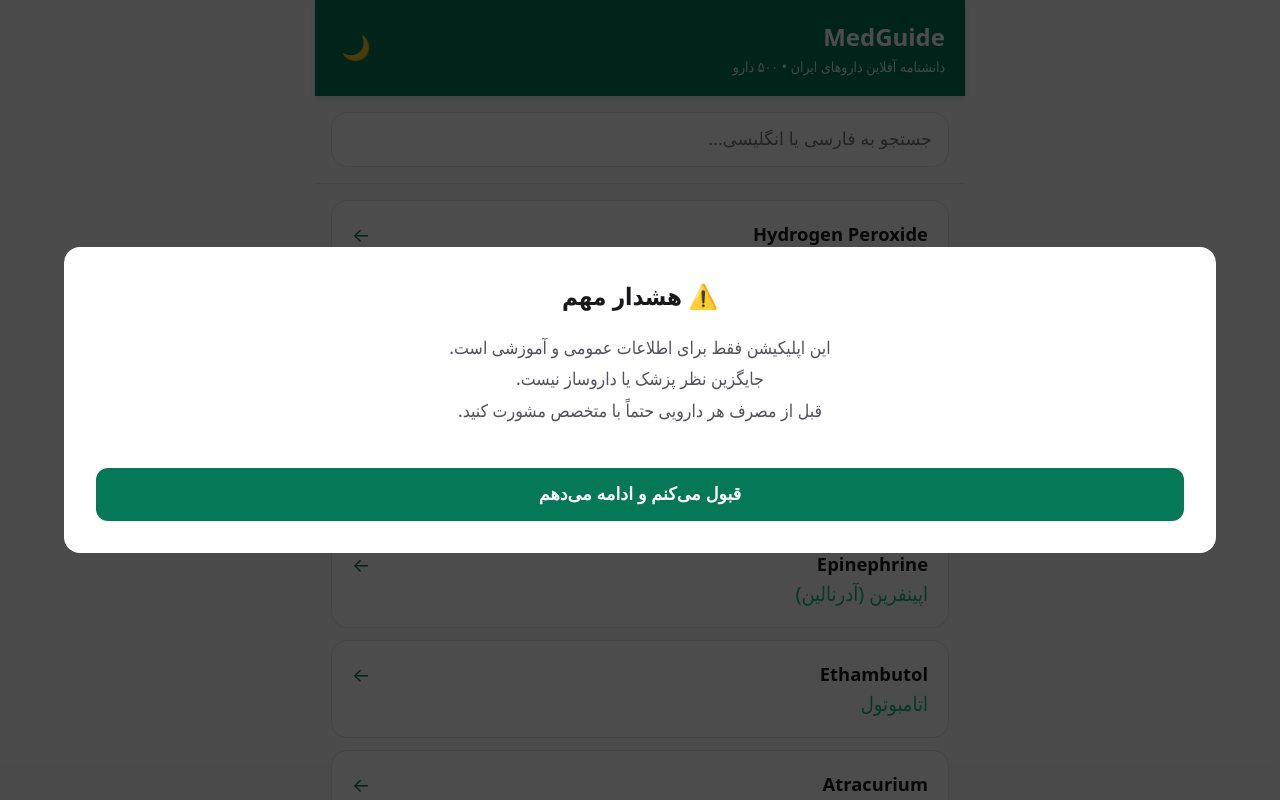
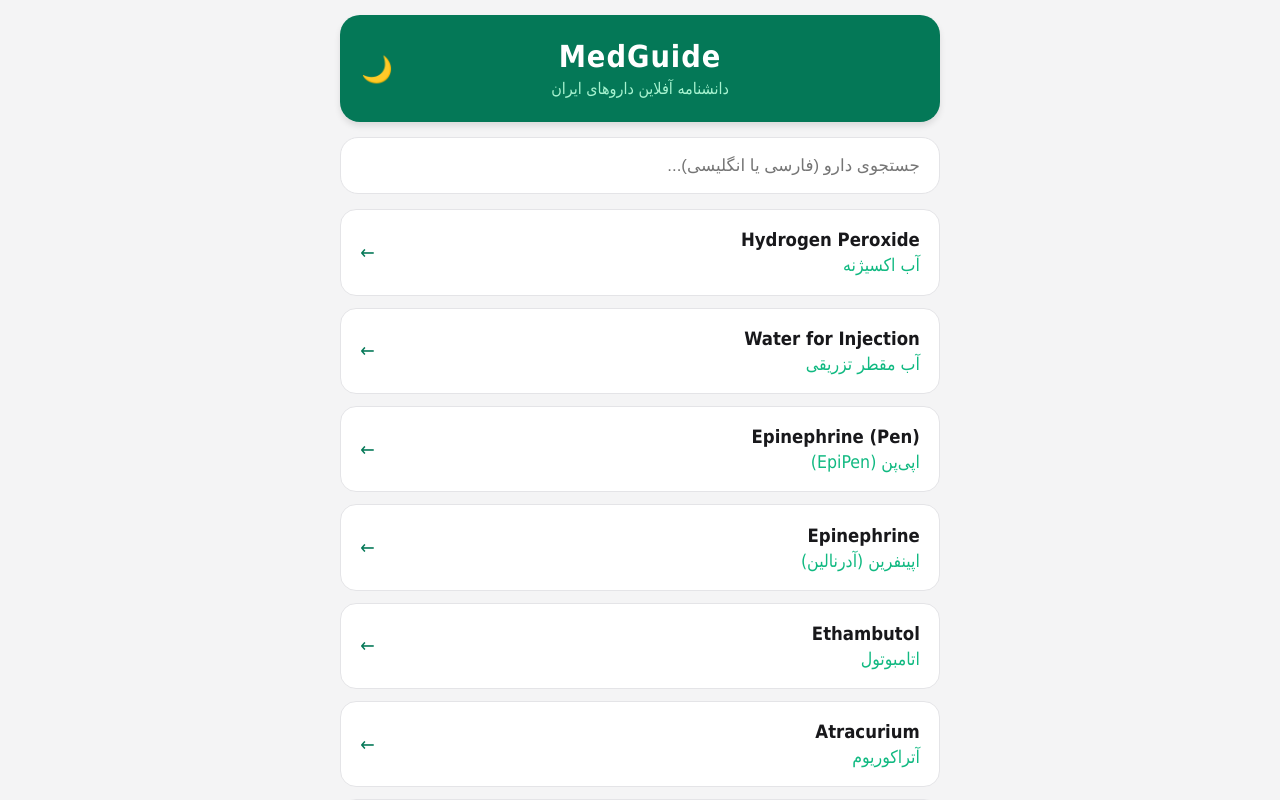
Before and after one commit to HematiteDEV/MedGuide-App, a plain HTML site: page index.html in a window 1280 px wide. Shown: the top 800 px of the page. Drawn offline with Linux system fonts and the light colour scheme.

Commit message:
Update index.html

```diff
--- a/index.html
+++ b/index.html
@@ -8,14 +8,13 @@
   <meta name="theme-color" content="#047857">
   <style>
     :root {
-      --bg-main: #fafafa;
+      --bg-main: #f4f4f5;
       --bg-card: #ffffff;
       --text-main: #18181b;
       --text-mut: #52525b;
       --border: #e4e4e7;
       --primary: #047857;
       --primary-light: #10b981;
-      --header-text: #d1fae5;
     }
     body.dark-mode {
       --bg-main: #18181b;
@@ -25,80 +24,97 @@
       --border: #3f3f46;
       --primary: #047857;
     }
-    body { font-family: system-ui, -apple-system, Tahoma, sans-serif; background: var(--bg-main); color: var(--text-main); margin: 0; padding: 0; transition: background 0.3s; }
-    .hidden { display: none !important; }
-    .max-w { max-width: 650px; margin: 0 auto; position: relative; }
+    body { font-family: Tahoma, sans-serif; background: var(--bg-main); color: var(--text-main); margin: 0; padding: 0; transition: background 0.3s; }
 
-    /* Modal */
-    #disclaimerModal { position: fixed; inset: 0; background: rgba(0,0,0,0.7); display: flex; align-items: center; justify-content: center; z-index: 50; }
-    .modal-content { background: var(--bg-card); padding: 2rem; border-radius: 1rem; width: 85%; text-align: center; }
-    .modal-btn { background: var(--primary); color: white; border: none; padding: 1rem; width: 100%; border-radius: 0.75rem; font-size: 1.1rem; font-weight: bold; cursor: pointer; margin-top: 1.5rem; }
+    /* این کلاس باعث می‌شود سربرگ و کادر جستجو هم‌اندازه شوند و از لبه‌های گوشی فاصله بگیرند */
+    .app-container { max-width: 600px; margin: 0 auto; padding: 15px; }
 
-    /* Header */
-    header { background: var(--primary); color: white; padding: 1.25rem; display: flex; justify-content: space-between; align-items: center; position: sticky; top: 0; z-index: 40; box-shadow: 0 4px 6px -1px rgba(0,0,0,0.1); }
-    header h1 { margin: 0; font-size: 1.5rem; }
-    header p { margin: 0; color: var(--header-text); font-size: 0.875rem; margin-top: 0.25rem; }
-    .theme-btn { background: none; border: none; font-size: 1.5rem; cursor: pointer; }
+    /* استایل سربرگ: گرد و وسط‌چین */
+    header {
+      background: var(--primary);
+      color: white;
+      padding: 1.5rem 1rem;
+      text-align: center;
+      border-radius: 20px;
+      position: relative;
+      box-shadow: 0 4px 6px rgba(0,0,0,0.1);
+    }
+    header h1 { margin: 0; font-size: 1.9rem; font-weight: bold; letter-spacing: 1px;}
+    header p { margin: 5px 0 0 0; color: #a7f3d0; font-size: 1rem; }
 
-    /* Search */
-    .search-container { padding: 1rem; position: sticky; top: 72px; background: var(--bg-main); z-index: 30; border-bottom: 1px solid var(--border); }
-    input[type="text"] { width: 100%; padding: 1rem; font-size: 1.1rem; border-radius: 1rem; border: 1px solid var(--border); background: var(--bg-card); color: var(--text-main); box-sizing: border-box; outline: none; }
+    /* دکمه ماه: شناور در سمت چپ تا متن را از وسط منحرف نکند */
+    .theme-btn {
+      position: absolute;
+      left: 15px;
+      top: 50%;
+      transform: translateY(-50%);
+      background: none;
+      border: none;
+      font-size: 1.6rem;
+      cursor: pointer;
+    }
+
+    /* کادر جستجو */
+    .search-container { margin-top: 15px; }
+    input[type="text"] {
+      width: 100%;
+      padding: 1.1rem 1.2rem;
+      font-size: 1.05rem;
+      border-radius: 18px;
+      border: 1px solid var(--border);
+      background: var(--bg-card);
+      color: var(--text-main);
+      box-sizing: border-box;
+      outline: none;
+    }
     input[type="text"]:focus { border-color: var(--primary-light); }
 
-    /* List */
-    #medList { padding: 1rem; display: grid; gap: 0.75rem; padding-bottom: 2rem; }
-    .card { background: var(--bg-card); border: 1px solid var(--border); border-radius: 1rem; padding: 1.25rem; cursor: pointer; display: flex; justify-content: space-between; align-items: flex-start; }
-    .en-title { font-weight: bold; font-size: 1.15rem; margin-bottom: 0.25rem;}
-    .fa-title { color: var(--primary-light); font-size: 1.25rem; }
-    .favorite-btn { background: none; border: none; font-size: 1.5rem; cursor: pointer; padding: 0; }
+    /* لیست داروها */
+    #medList { margin-top: 15px; display: grid; gap: 12px; }
+    .card {
+      background: var(--bg-card);
+      border: 1px solid var(--border);
+      border-radius: 16px;
+      padding: 1.2rem;
+      cursor: pointer;
+      display: flex;
+      justify-content: space-between;
+      align-items: center;
+    }
+    .en-title { font-weight: bold; font-size: 1.15rem; }
+    .fa-title { color: var(--primary-light); font-size: 1.1rem; margin-top: 5px; }
+    .arrow-icon { color: var(--text-mut); font-size: 1.2rem; }
 
-    /* Detail */
-    #detail-view { padding: 1.5rem; }
-    .back-btn { background: none; border: none; color: var(--primary-light); font-size: 1.1rem; font-weight: bold; cursor: pointer; margin-bottom: 1.5rem; display: flex; align-items: center; gap: 0.5rem; padding: 0; }
-    .detail-card { background: var(--bg-card); border-radius: 1.5rem; padding: 1.5rem; border: 1px solid var(--border); box-shadow: 0 4px 6px -1px rgba(0,0,0,0.05); }
-    .detail-en { font-size: 1.8rem; font-weight: bold; margin: 0 0 0.5rem 0; }
-    .detail-fa { color: var(--primary-light); font-size: 1.4rem; margin: 0 0 1.5rem 0; font-weight: bold;}
-    .divider { border-top: 1px solid var(--border); margin: 1.5rem 0; }
-    .detail-desc { line-height: 1.9; font-size: 1.1rem; white-space: pre-wrap; }
+    /* صفحه جزئیات دارو */
+    .hidden { display: none !important; }
+    #detail-view { padding: 10px 0; }
+    .back-btn { background: none; border: none; color: var(--primary); font-weight: bold; cursor: pointer; margin-bottom: 15px; font-size: 1.1rem; padding: 0;}
+    .detail-box { background: var(--bg-card); padding: 25px; border-radius: 20px; border: 1px solid var(--border); }
   </style>
 </head>
 <body>
 
-  <div id="disclaimerModal" class="hidden">
-    <div class="modal-content">
-      <h2 style="margin-top:0; font-size: 1.5rem;">⚠️ هشدار مهم</h2>
-      <p style="color: var(--text-mut); line-height: 1.8; font-size: 1.1rem;">
-        این اپلیکیشن فقط برای اطلاعات عمومی و آموزشی است.<br>
-        جایگزین نظر پزشک یا داروساز نیست.<br>
-        قبل از مصرف هر دارویی حتماً با متخصص مشورت کنید.
-      </p>
-      <button onclick="acceptDisclaimer()" class="modal-btn">قبول می‌کنم و ادامه می‌دهم</button>
-    </div>
-  </div>
-
-  <div class="max-w">
+  <div class="app-container">
     <header>
-      <div>
-        <h1>MedGuide</h1>
-        <p>دانشنامه آفلاین داروهای ایران • ۵۰۰ دارو</p>
-      </div>
       <button onclick="toggleDarkMode()" class="theme-btn">🌙</button>
+      <h1>MedGuide</h1>
+      <p>دانشنامه آفلاین داروهای ایران</p>
     </header>
 
     <div id="main-view">
       <div class="search-container">
-        <input id="searchInput" type="text" placeholder="جستجو به فارسی یا انگلیسی..." autocomplete="off">
+        <input id="searchInput" type="text" placeholder="جستجوی دارو (فارسی یا انگلیسی)..." autocomplete="off">
       </div>
       <div id="medList"></div>
     </div>
 
     <div id="detail-view" class="hidden">
       <button onclick="goBack()" class="back-btn">← بازگشت به لیست</button>
-      <div class="detail-card">
-        <h2 id="det-en" class="detail-en"></h2>
-        <p id="det-fa" class="detail-fa"></p>
-        <div class="divider"></div>
-        <p id="det-desc" class="detail-desc"></p>
+      <div class="detail-box">
+        <h2 id="det-en" style="margin:0; font-size: 1.8rem;"></h2>
+        <p id="det-fa" style="color: var(--primary-light); font-size: 1.4rem; font-weight: bold; margin: 10px 0;"></p>
+        <hr style="border: 0; border-top: 1px solid var(--border); margin: 20px 0;">
+        <p id="det-desc" style="line-height: 2; font-size: 1.15rem;"></p>
       </div>
     </div>
   </div>
```
